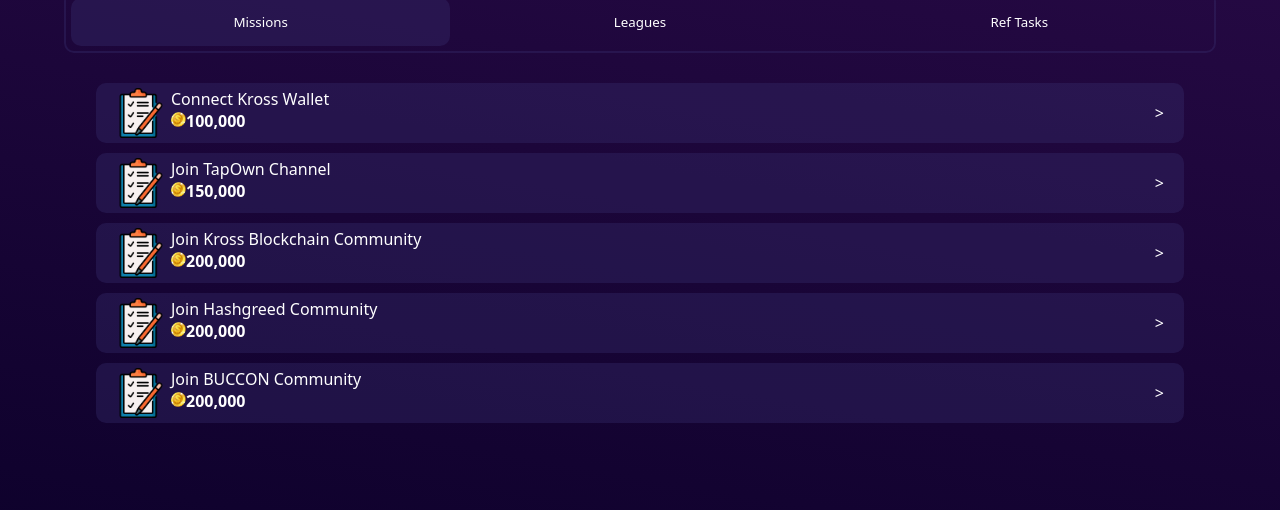
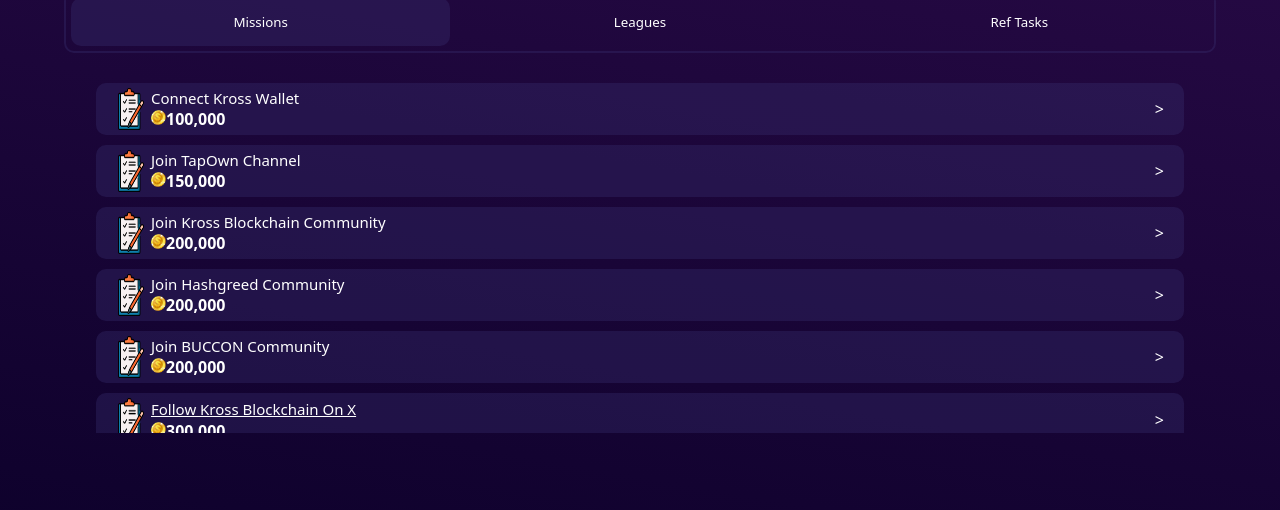
Before and after one commit to AlizaibWEBdev/tapownCyryptoCoin, a React (Vite) app: page /tasks in a window 1280 px wide. Shown: the part 130-640 px from the top of the page. Built offline with nearby package versions, Linux system fonts and the light colour scheme.

Commit message:
style updated

```diff
--- a/src/App.css
+++ b/src/App.css
@@ -15,6 +15,8 @@
 .single-side a{
   text-decoration: underline;
   cursor: pointer;
+  font-size: 15px;
+
 }
 .claim--{
   padding: 5px;
@@ -213,7 +215,7 @@ header {
 
 
 .mission img {
-  width: 50px;
+  width: 30px;
 }
 
 .mission .reward img {
@@ -225,7 +227,7 @@ header {
   overflow-y: scroll;
 }
 
-.mission h2 {
+.mission p{
   font-size: 15px;
 }
 
```
